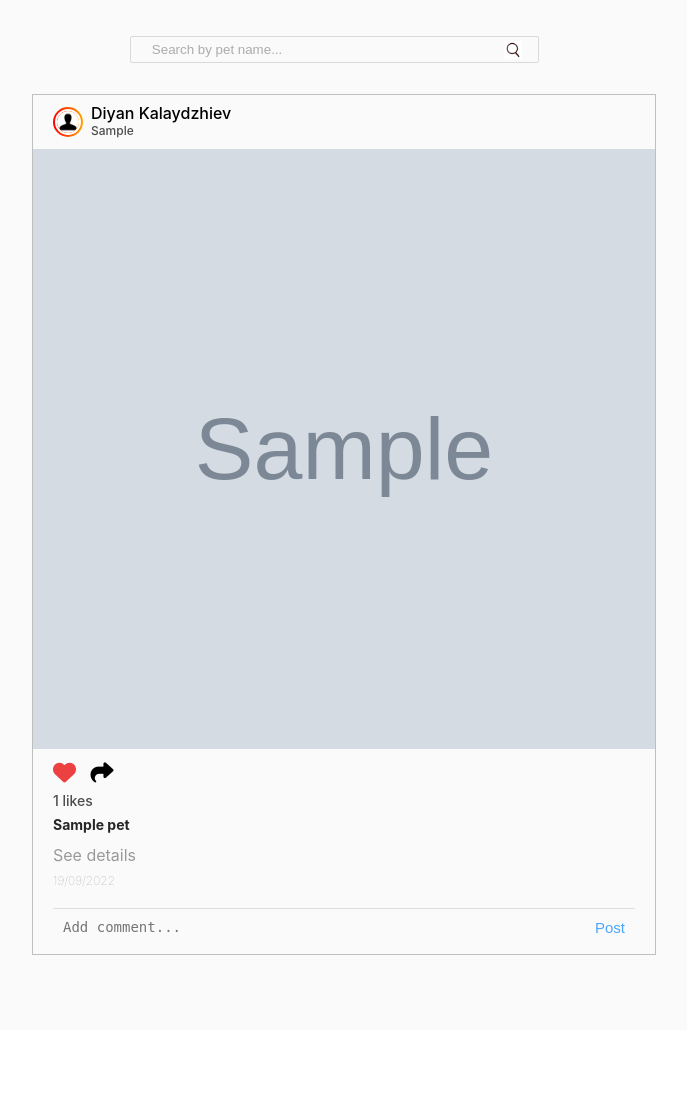
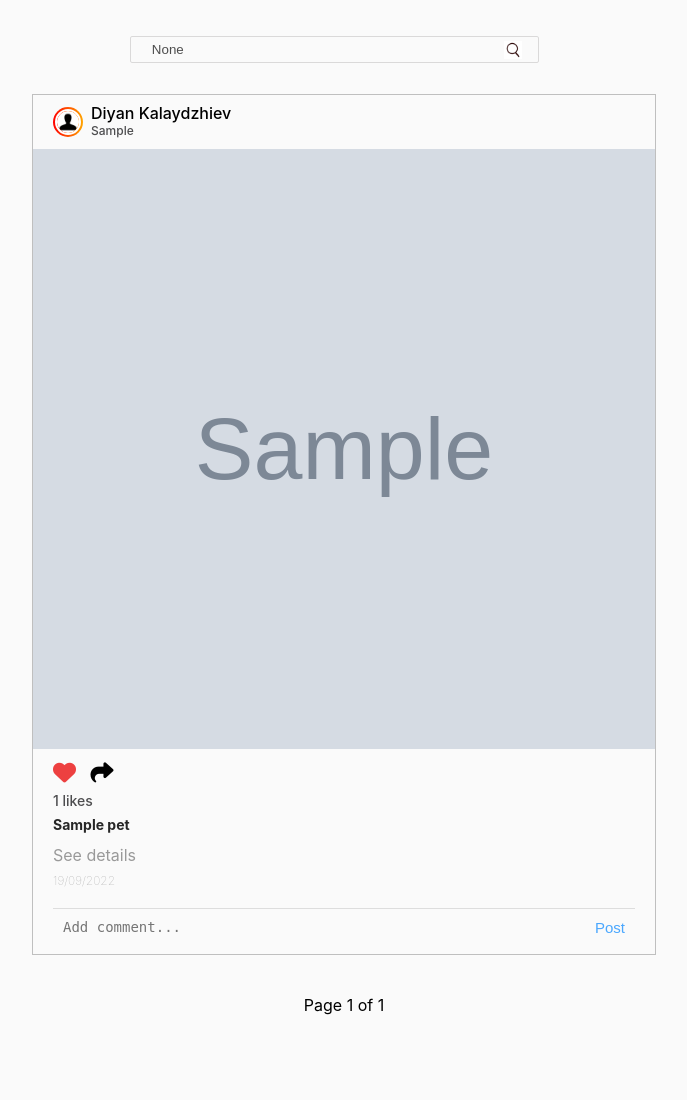
Before and after one commit to zlatin-r/Private-repo, a Django app: page / in a window 1280 px wide. Shown: the part 87-1187 px from the top of the page, without its empty margins (296-983 px from the left). Before the commit the page ends 1042 px from the top, so only its background shows below. Run offline with Django 5.2, Linux system fonts and the light colour scheme; tables that the repository leaves empty hold one stand-in row (values such as "Sample post"); grey boxes marked "Sample" are stand-in pictures.

Commit message:
Changes Commited

```diff
--- a/petstagram/petstagram/common/views.py
+++ b/petstagram/petstagram/common/views.py
@@ -25,13 +25,15 @@ class IndexView(views.ListView):
 
     template_name = 'common/index.html'
 
+    paginate_by = 1
+
     @property
     def pet_name_pattern(self):
         return self.request.GET.get('pet_name_pattern', None)
 
     def get_context_data(self, *args, **kwargs):
         context = super().get_context_data(*args, **kwargs)
-        context["pet_name_patter"] = self.pet_name_pattern
+        context["pet_name_pattern"] = self.pet_name_pattern
         return context
 
     def get_queryset(self):
--- a/petstagram/static/css/styles.css
+++ b/petstagram/static/css/styles.css
@@ -7,3 +7,49 @@
 @import './profile.css';
 @import './petProfile.css';
 @import url('https://cdnjs.cloudflare.com/ajax/libs/font-awesome/6.5.1/css/all.min.css');
+
+/* Pagination styles */
+.pagination {
+    display: flex;
+    flex-direction: column;
+    justify-content: center;
+    align-items: center;
+    margin-top: 20px;
+    gap: 10px;
+}
+
+.step-links-buttons a,
+.step-links-buttons span.current {
+    font-size: 20px;
+    color: white;
+    padding: 10px 15px;
+    margin: 0 5px;
+    text-decoration: none;
+    background-color: white;
+    transition: background-color 0.3s, color 0.3s;
+}
+
+.step-links-buttons a:hover {
+    background-color: #3498db;
+}
+
+.step-links-buttons span.current {
+    cursor: default;
+    text-shadow: none;
+}
+
+.step-links-buttons a:first-child,
+.step-links-buttons a:last-child {
+    margin: 0;
+}
+
+.step-links-buttons {
+    display: flex;
+    text-shadow: none;
+}
+
+.step-links-buttons a.disabled {
+    pointer-events: none;
+    opacity: 0.5;
+    cursor: not-allowed;
+}
--- a/petstagram/templates/common/index.html
+++ b/petstagram/templates/common/index.html
@@ -6,13 +6,54 @@
 
     <div class="container">
         <div class="col-9">
+
             <form class="searchbar" action="{% url 'index' %}" method="get">
-                <input type="text" name="pet_name_pattern" placeholder="Search by pet name..." value="{{ pet_name_pattern }}">
+                <input type="text" name="pet_name_pattern" placeholder="Search by pet name..."
+                       value="{{ pet_name_pattern }}">
                 <button>
                     <img src="{% static '/images/search.png' %}" height="18" alt="img2">
                 </button>
             </form>
+
             {% include "partials/pet_photos_list.html" with photo_list=object_list %}
+
+            <!-- Start Pagination -->
+            <div class="pagination">
+                <span class="current">
+                    Page {{ page_obj.number }} of {{ page_obj.paginator.num_pages }}
+                </span>
+                <span class="step-links-buttons">
+                    <!-- If there are previous and next photos -->
+                    {% if page_obj.has_previous and page_obj.has_next %}
+                        <a href="?page={{ page_obj.previous_page_number }}">
+                            <i class="fa-solid fa-arrow-left"></i>
+                        </a>
+                        <a href="?page={{ page_obj.next_page_number }}">
+                            <i class="fa-solid fa-arrow-right"></i>
+                        </a>
+                        <!-- If there are only previous photos -->
+                    {% elif page_obj.has_previous %}
+                        <a href="?page={{ page_obj.previous_page_number }}">
+                            <i class="fa-solid fa-arrow-left"></i>
+                        </a>
+                        <a class="disabled" href="#">
+                            <i class="fa-solid fa-arrow-right"></i>
+                        </a>
+                        <!-- If there are only next photos -->
+                    {% elif page_obj.has_next %}
+                        <a class="disabled" href="#">
+                            <i class="fa-solid fa-arrow-left"></i>
+                        </a>
+                        <a href="?page={{ page_obj.next_page_number }}">
+                            <i class="fa-solid fa-arrow-right"></i>
+                        </a>
+
+                    {% endif %}
+                </span>
+            </div>
+            <!-- End Pagination -->
+
+
         </div>
     </div>
 
```
Also changed, not shown: petstagram/mediafiles/pet_photos/yellow_cat.jpeg (added), petstagram/static/css/petProfile.css (line endings or trailing spaces).
